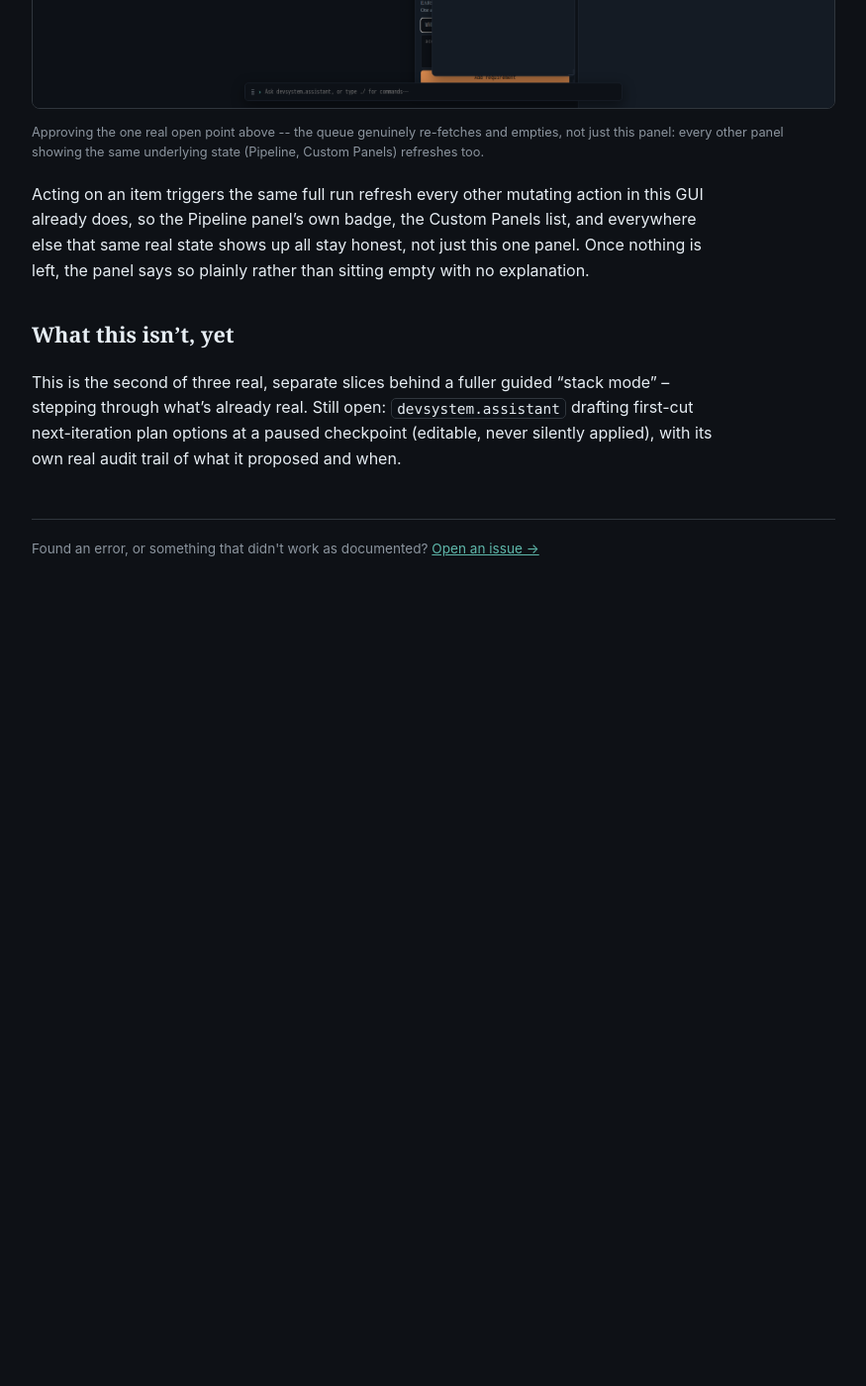
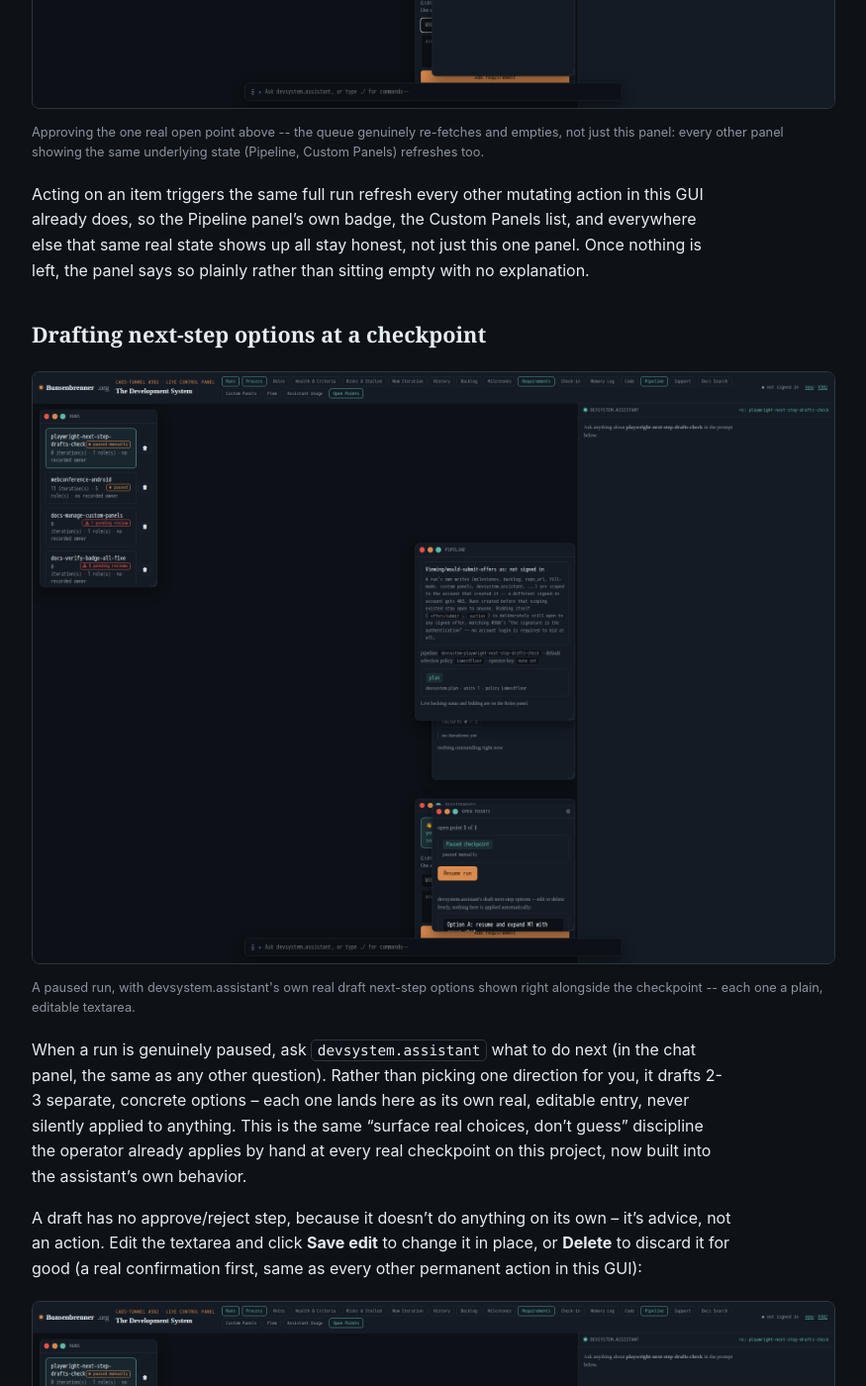
Before and after one commit to scimbe/CADS-devsystem-docs, a Jekyll site: the page built from _how-to/work-through-open-points.md, in a window 1280 px wide and 1400 px high, scrolled down 2193 px. Shown: the whole window at 99% size, without its empty margins (322-1197 px from the left). Built offline with Jekyll 4.4.1, drawn with Linux system fonts in a browser that asks for light colours; before the commit the page ends 2823 px from its top, so only the background shows below that; some of the changed text lies outside the part shown.

Commit message:
how-to+reference: document stack-mode slice 3 -- assistant draft next-steps
CADS-devsystem@82b0808. Real, live-captured screenshots (Playwright
simulated-user.sh, not mockups): a paused checkpoint with two real
drafted options, then the state after editing one and deleting the
other. Documents the three new REST endpoints
(next-steps/propose|update|remove) and closes out the how-to page's
own "what this isn't yet" note -- all three planned stack-mode slices
are now real.

```diff
--- a/_how-to/work-through-open-points.md
+++ b/_how-to/work-through-open-points.md
@@ -53,9 +53,36 @@ already does, so the Pipeline panel's own badge, the Custom Panels list, and eve
 same real state shows up all stay honest, not just this one panel. Once nothing is left, the panel
 says so plainly rather than sitting empty with no explanation.
 
-## What this isn't, yet
+## Drafting next-step options at a checkpoint
 
-This is the second of three real, separate slices behind a fuller guided "stack mode" -- stepping
-through what's already real. Still open: `devsystem.assistant` drafting first-cut next-iteration
-plan options at a paused checkpoint (editable, never silently applied), with its own real audit
-trail of what it proposed and when.
+<figure>
+<img src="{{ '/assets/img/howto-open-points/03-paused-checkpoint-with-drafts.png' | relative_url }}" alt="The Open Points panel showing a Paused checkpoint card with a Resume run button, and below it two of devsystem.assistant's real draft next-step options, each in an editable textarea with Save edit and Delete buttons">
+<figcaption>A paused run, with devsystem.assistant's own real draft next-step options shown right alongside the checkpoint -- each one a plain, editable textarea.</figcaption>
+</figure>
+
+When a run is genuinely paused, ask `devsystem.assistant` what to do next (in the chat panel, the
+same as any other question). Rather than picking one direction for you, it drafts 2-3 separate,
+concrete options -- each one lands here as its own real, editable entry, never silently applied to
+anything. This is the same "surface real choices, don't guess" discipline the operator already
+applies by hand at every real checkpoint on this project, now built into the assistant's own
+behavior.
+
+A draft has no approve/reject step, because it doesn't do anything on its own -- it's advice, not an
+action. Edit the textarea and click **Save edit** to change it in place, or **Delete** to discard it
+for good (a real confirmation first, same as every other permanent action in this GUI):
+
+<figure>
+<img src="{{ '/assets/img/howto-open-points/04-after-edit-and-delete.png' | relative_url }}" alt="The Open Points panel after editing one draft's text and deleting the other -- only the edited draft remains, showing the human-edited text">
+<figcaption>After editing one draft's text and deleting the other -- both changes are real and immediate, no approval gate to click through.</figcaption>
+</figure>
+
+If nothing's been drafted yet, the panel says so plainly rather than showing an empty gap where the
+drafts would go.
+
+## What this is
+
+All three planned slices of the guided "stack mode" are now real: the open-points queue itself, the
+panel that steps through it, and the assistant's own draft next-step options at a checkpoint. Every
+action here -- approve, reject, resume, save, delete -- calls the exact same endpoint its own
+dedicated panel already used before this one existed; nothing here is a new way for the assistant or
+anyone else to change a run's state, only a faster, guided way to reach the same real actions.
```
Also changed, not shown: _reference/rest-api.md (+3 -0 lines), assets/img/howto-open-points/03-paused-checkpoint-with-drafts.png (added), assets/img/howto-open-points/04-after-edit-and-delete.png (added).
